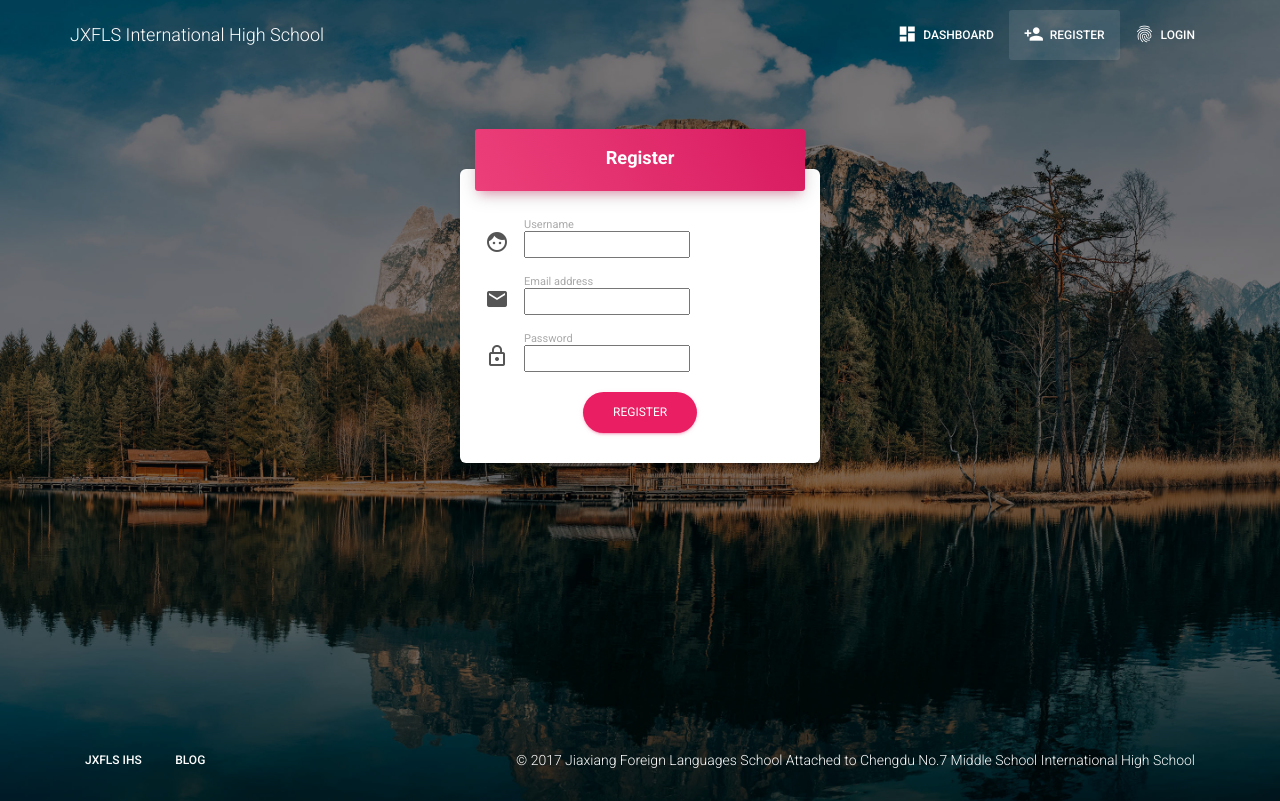
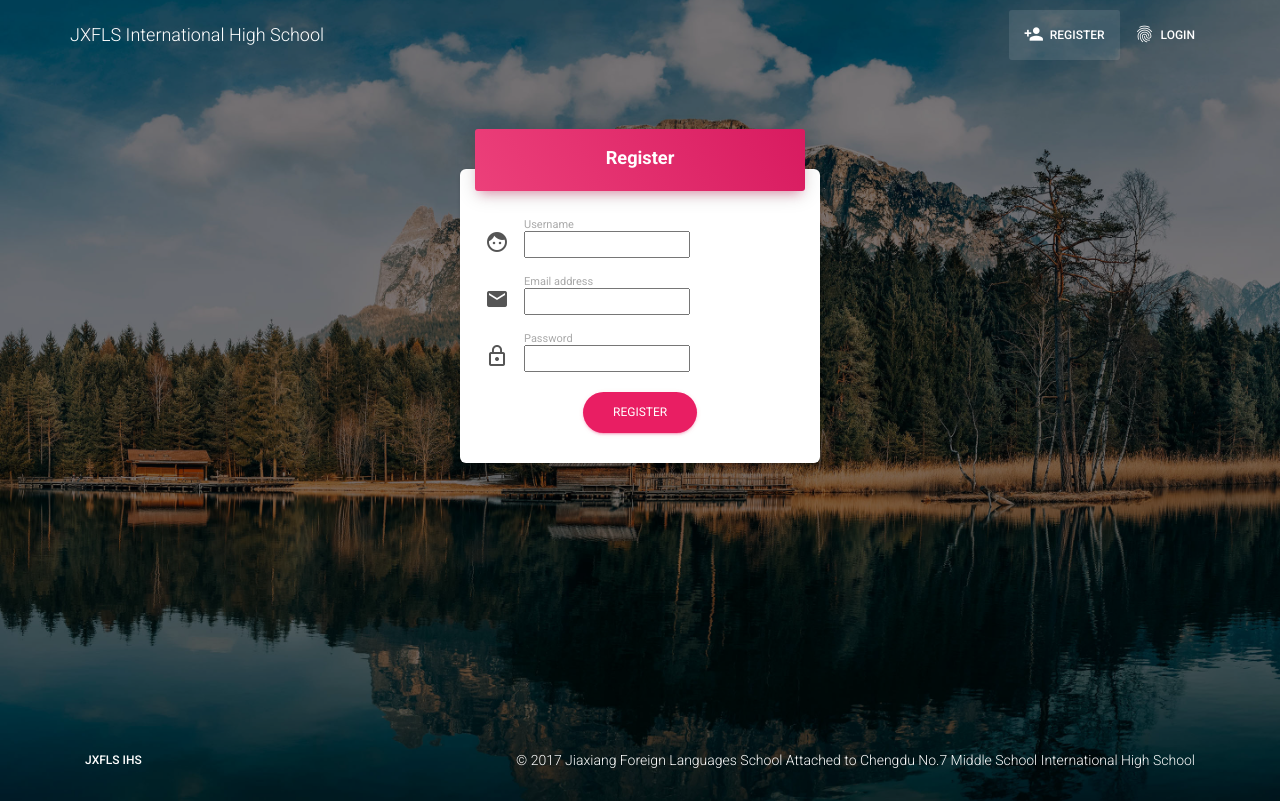
Before and after one commit to KaluEmeKalu/dashboard, a Django app: template dashboard/templates/dashboard/register.html in a window 1280 px wide. Run offline with Django 3.2, Linux system fonts and the light colour scheme; the template is opened without the code that fills it, so the values that code supplies are empty, except form fields; tables that the repository leaves empty hold one stand-in row (values such as "Sample post"); form fields are guessed from the names that the template uses; some libraries are stand-ins or nearby versions.

Commit message:
removed dashboard link in login/register and double content in third_section

```diff
--- a/dashboard/templates/dashboard/login.html
+++ b/dashboard/templates/dashboard/login.html
@@ -2,6 +2,7 @@
 {% load widget_tweaks %}
 {% load static %}
 
+<!-- Image must be 2880 x 1924 -->
 {% block data_image %} data-image="{% static 'dashboard/img/register.jpeg' %}" {% endblock %}
 
 {% block login_nav_class %}active{% endblock %}
--- a/dashboard/templates/dashboard/login_register_base.html
+++ b/dashboard/templates/dashboard/login_register_base.html
@@ -17,11 +17,6 @@
             </div>
             <div class="collapse navbar-collapse">
                 <ul class="nav navbar-nav navbar-right">
-                    <li>
-                        <a href="../dashboard.html">
-                            <i class="material-icons">dashboard</i> Dashboard
-                        </a>
-                    </li>
                     <li class="{% block register_nav_class %}{% endblock %}">
                         <a href="{% url 'dashboard:register' %}">
                             <i class="material-icons">person_add</i> Register
@@ -39,7 +34,8 @@
 
 
     <div class="wrapper wrapper-full-page">
-        <div class="full-page login-page" filter-color="black" {% block data_image %} data-image="{% static 'dashboard/img/lock.jpeg' %}" {% endblock %} >
+        <!-- Image must be 2880 x 1924 -->
+        <div class="full-page login-page" filter-color="black" {% block image %} data-image="{% static 'dashboard/img/lock.jpeg' %}" {% endblock %} >
             <!--   you can change the color of the filter page using: data-color="blue | purple | green | orange | red | rose " -->
             <div class="content">
                 <div class="container">
@@ -97,11 +93,6 @@
                                     JXFLS IHS
                                 </a>
                             </li>
-                            <li>
-                                <a href="#">
-                                    Blog
-                                </a>
-                            </li>
                         </ul>
                     </nav>
                     <p class="copyright pull-right">
--- a/frontpage/templates/frontpage/index.html
+++ b/frontpage/templates/frontpage/index.html
@@ -108,7 +108,6 @@
                             <h2 class="alt-font title-extra-large sm-title-large xs-title-large text-red margin-eight-bottom tz-text sm-margin-ten-bottom">{{third_subsection.section.title}}</h2>
                             <!-- end section title -->
                             <div class="text-medium tz-text width-90 sm-width-100 margin-seven-bottom sm-margin-ten-bottom"><p>{{third_subsection.section.content}}</p></div>
-                            <div class="text-medium tz-text width-90 sm-width-100 margin-fifteen-bottom sm-margin-ten-bottom"><p>{{third_subsection.section.content}}</p></div>
                             <a class="btn btn-medium propClone btn-circle bg-red text-white" href="#tab-section6"><span class="tz-text">{{third_subsection.section.button_text}}</span><i class="fa fa-angle-right icon-extra-small tz-icon-color"></i></a>
                         </div>
                     </div>
```
